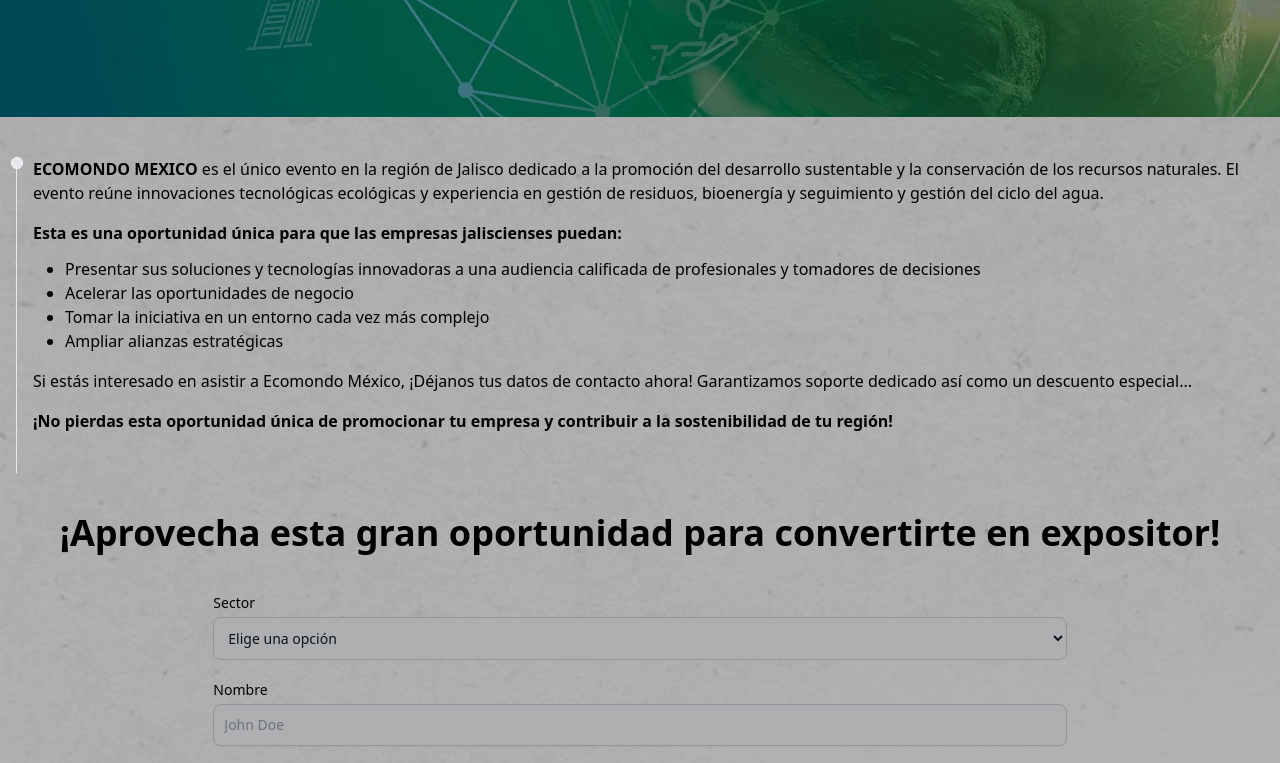
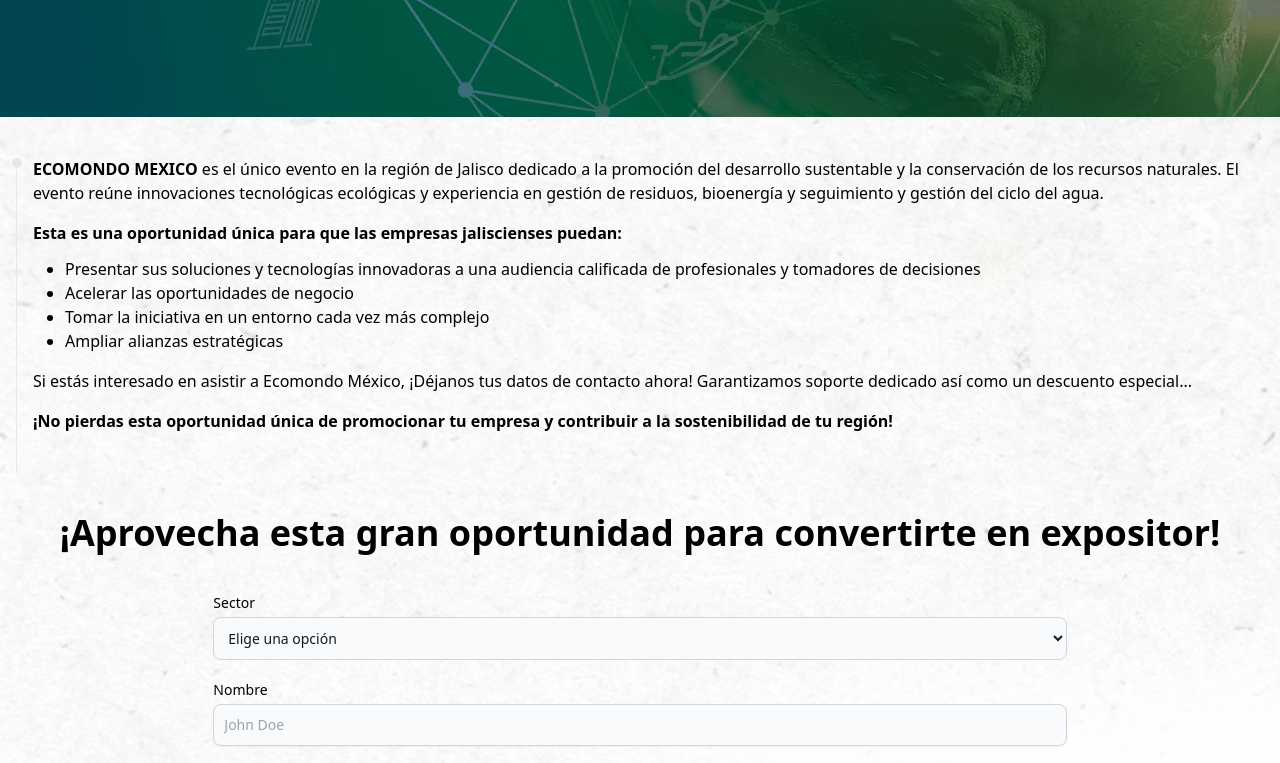
Before and after one commit to Pachix-Dev/ecomondo-landing, an Astro site: page / in a window 1280 px wide. Shown: the part 683-1446 px from the top of the page. Built offline with nearby package versions, Linux system fonts and the light colour scheme; Astro itself is replaced by a stand-in of ours.

Commit message:
Reducir la opacidad del fondo en el artículo principal para mejorar la legibilidad del contenido

```diff
--- a/src/pages/index.astro
+++ b/src/pages/index.astro
@@ -78,8 +78,8 @@ import Layout from '../layouts/Layout.astro'
       </div>
     </section>
 
-    <article class='pb-10 bg-[url("/bg_ecomondo.webp")] bg-cover relative'>
-      <div class='absolute inset-0 bg-black/30'></div>
+    <article class='pb-10 bg-[url("/bg_ecomondo.webp")] bg-cover '>
+      <div class='absolute inset-0 bg-black/5'></div>
       <div class='pt-10 container mx-auto ps-4 pe-4 relative z-10'>
         <div class='border-s ps-4 pb-10 relative'>
           <div
```
